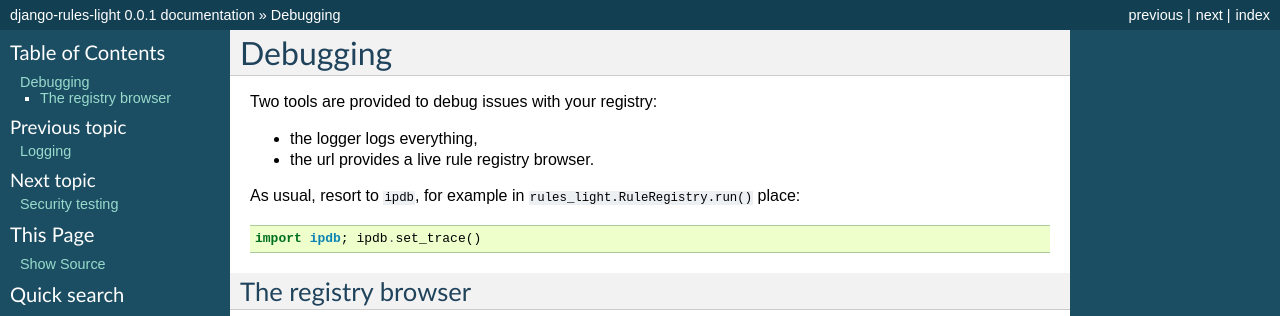
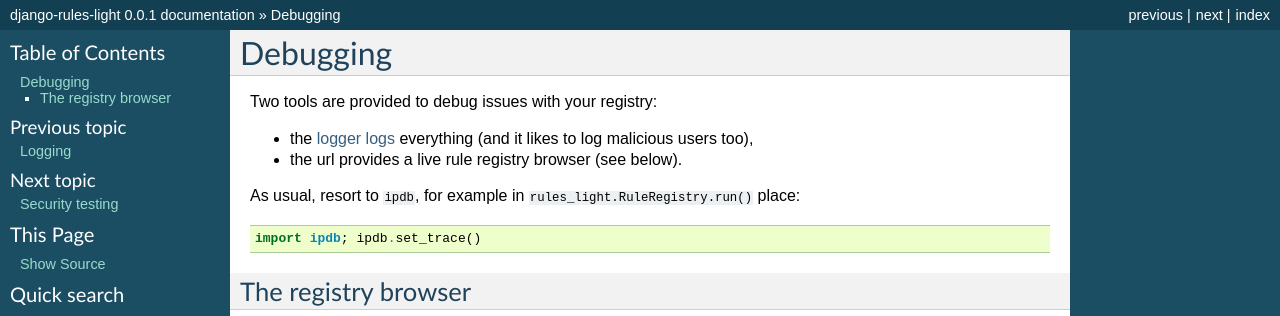
Before and after one commit to yourlabs/django-rules-light, a Sphinx documentation site: the page built from docs/source/debug.rst, in a window 1280 px wide, cut to the strip 0-316 px from the top of the page. Built offline with Sphinx 7.4.7, drawn with Linux system fonts in a browser that asks for light colours.

Commit message:
Slight improvement on debug docs

```diff
--- a/docs/source/debug.rst
+++ b/docs/source/debug.rst
@@ -3,8 +3,9 @@ Debugging
 
 Two tools are provided to debug issues with your registry:
 
-- the logger logs everything,
-- the url provides a live rule registry browser.
+- the :doc:`logger logs</logging>` everything (and it likes to log malicious
+  users too),
+- the url provides a live rule registry browser (see below).
 
 As usual, resort to ``ipdb``, for example in
 ``rules_light.RuleRegistry.run()`` place::
```
